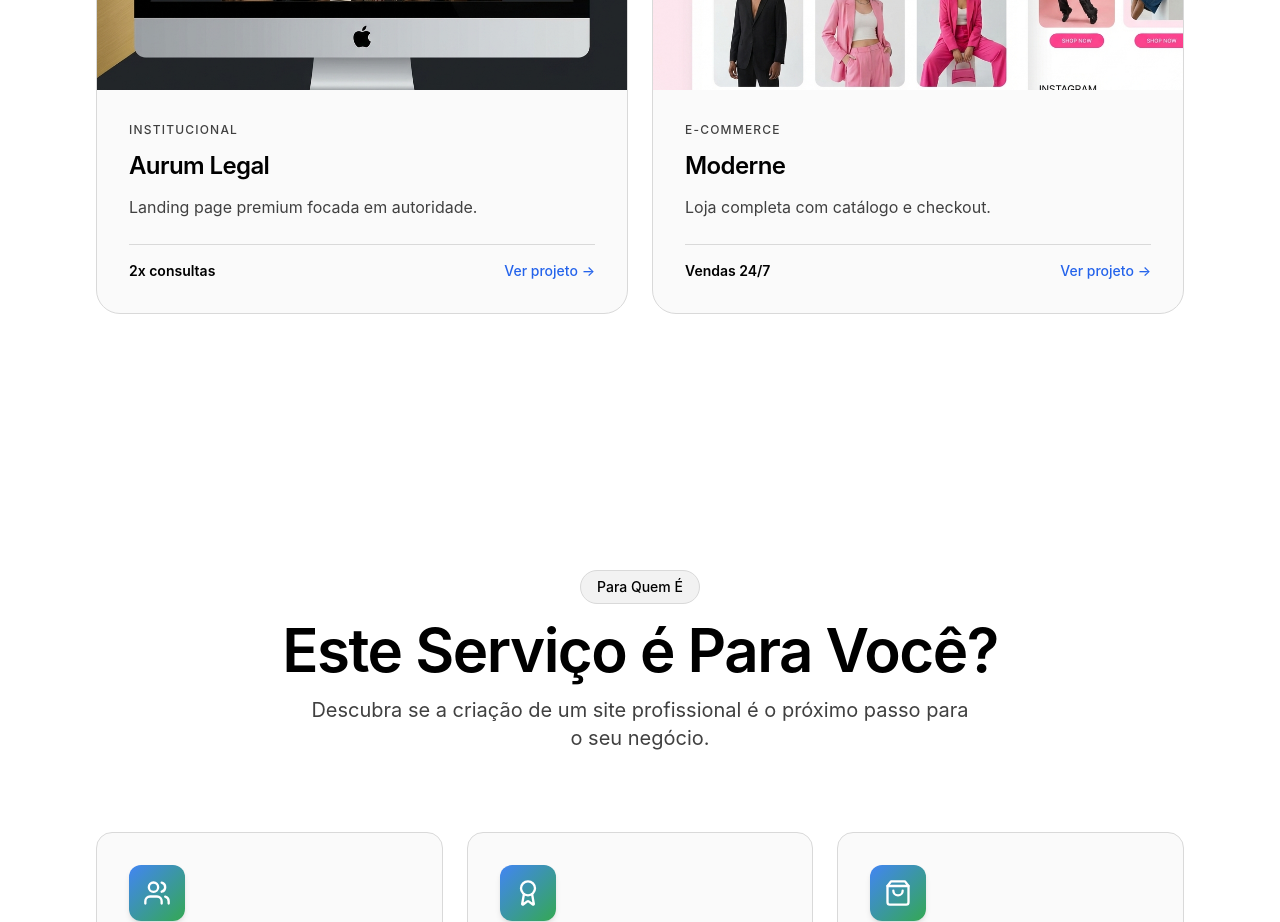
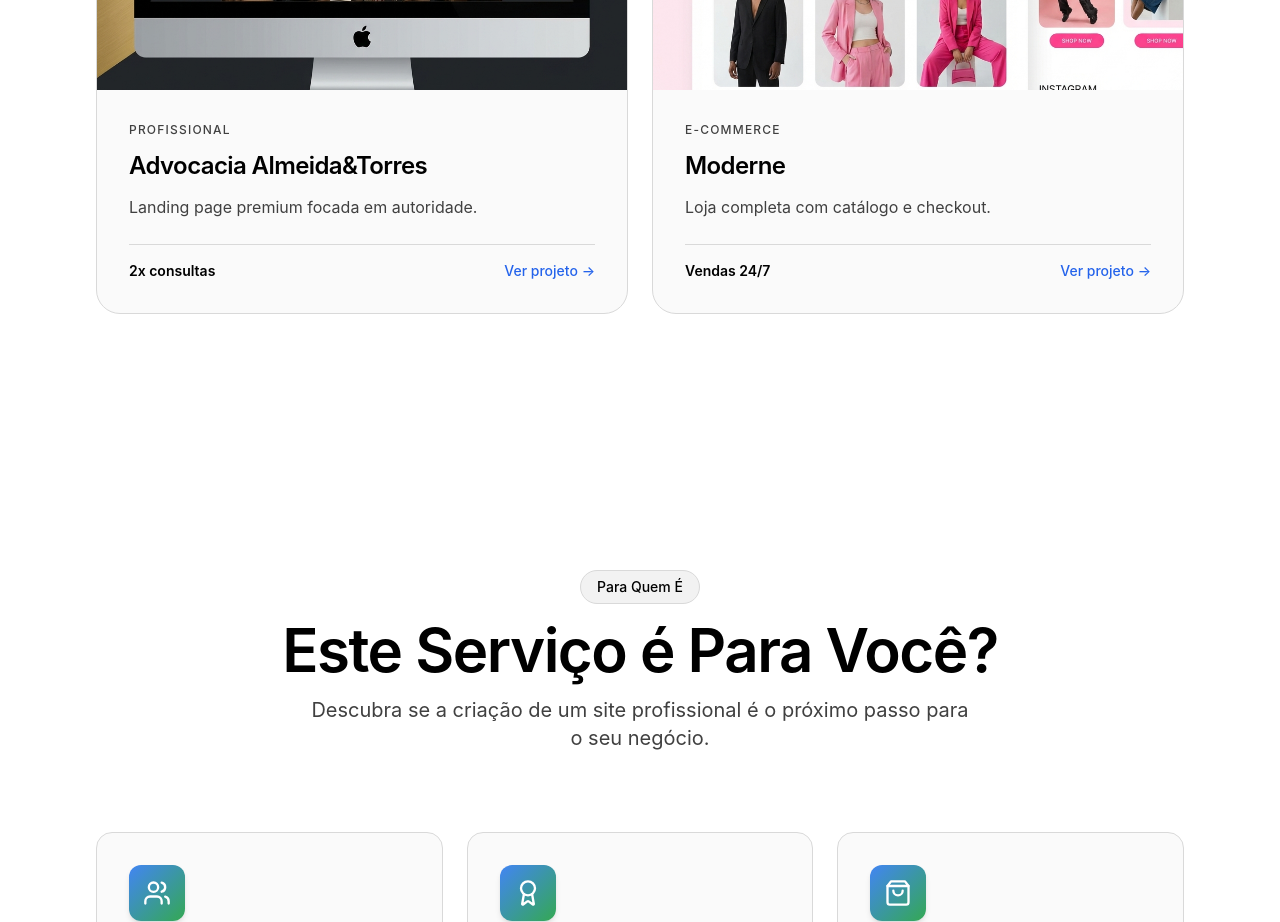
Before and after one commit to Camillylop/SiteLucrativo, a React (Vite) app: page / in a window 1280 px wide. Shown: the part 2820-3742 px from the top of the page. Built offline with nearby package versions, Linux system fonts and the light colour scheme; the HTML template or start-up script is replaced by a standard one.

Commit message:
Update Portfolio: Change Aurum Legal to Advocacia Almeida&Torres

```diff
--- a/src/components/Portfolio.tsx
+++ b/src/components/Portfolio.tsx
@@ -19,8 +19,8 @@ const projects = [
     link: "#"
   },
   {
-    segment: "Institucional",
-    title: "Aurum Legal",
+    segment: "Profissional",
+    title: "Advocacia Almeida&Torres",
     description: "Landing page premium focada em autoridade.",
     result: "2x consultas",
     image: "/images/lawyer.png",
```
